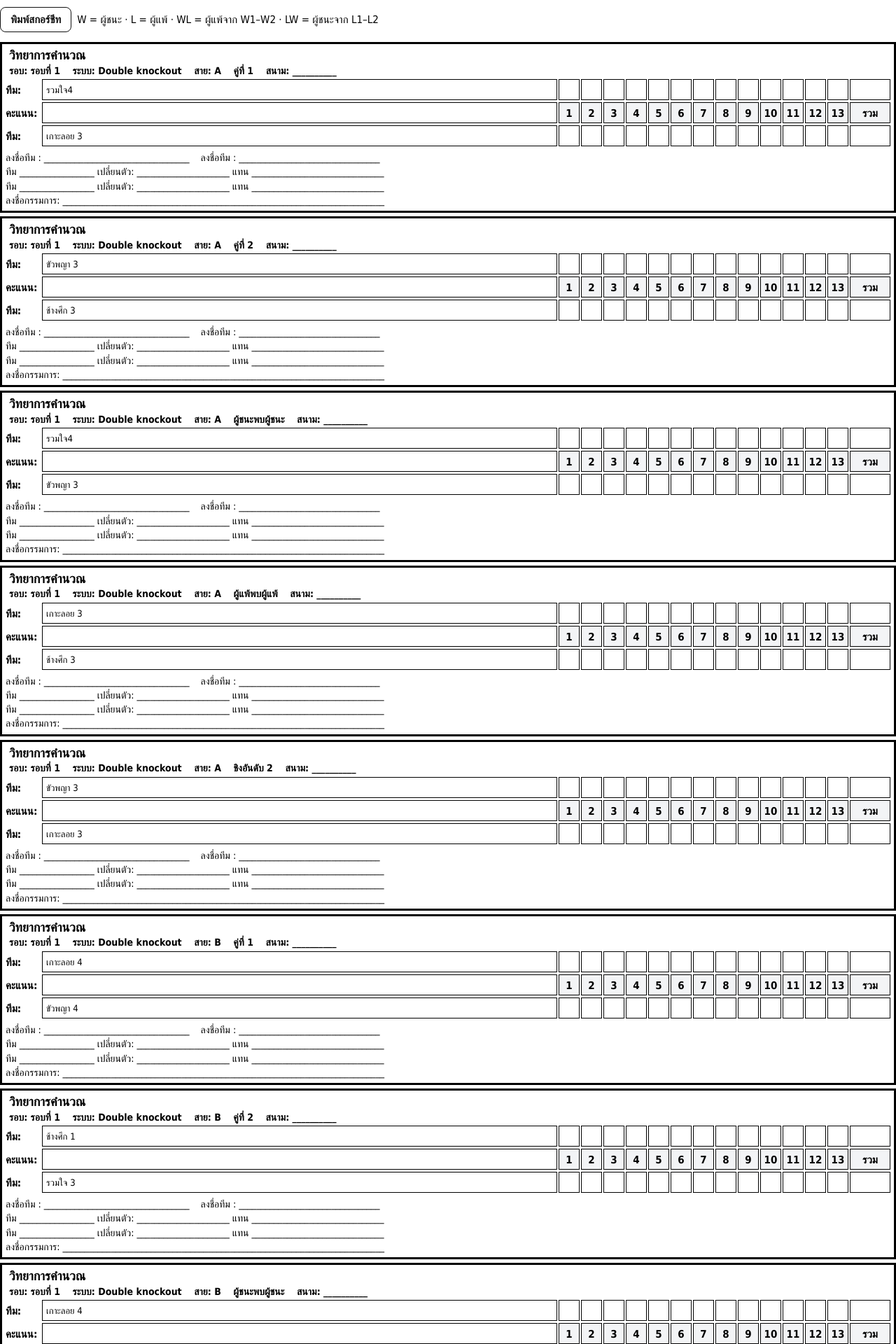
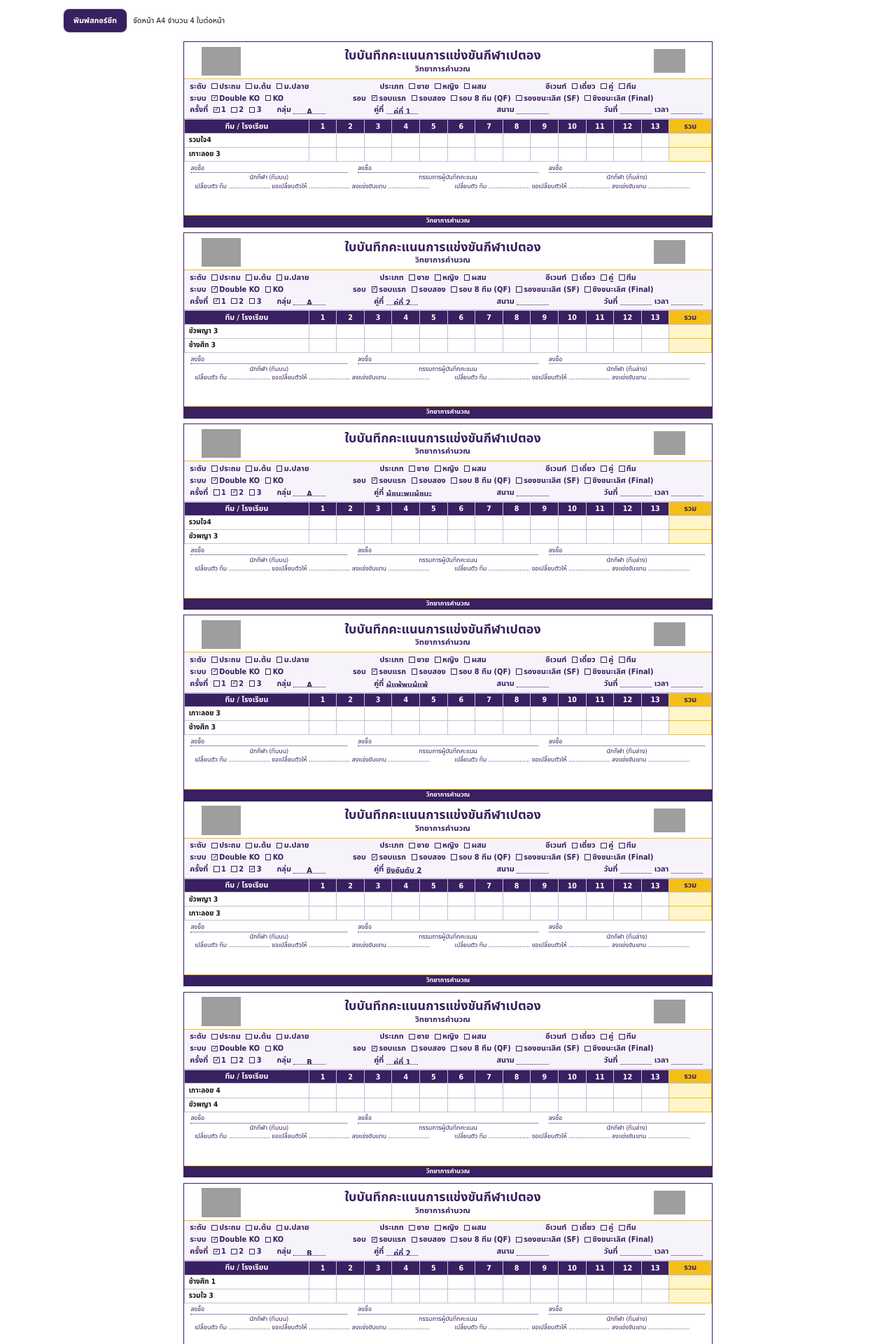
Before and after one commit to Dekchairukna/petanque_tournament, a Flask app: page /rounds/15/score-sheet in a window 1280 px wide. Shown: the top 1920 px of the page at 70% size. Run offline with Flask 3, Linux system fonts and the light colour scheme; data comes from the database, SQL or seed files in the repository; tables that the repository leaves empty hold one stand-in row (values such as "Sample post"); some libraries are stand-ins or nearby versions; grey boxes are pictures that could not be loaded.

Commit message:
Redesign score sheets as compact four-up forms

```diff
--- a/app.py
+++ b/app.py
@@ -1544,6 +1544,26 @@ def score_sheet_round_options(round_views):
     return options
 
 
+def attach_score_sheet_event(sheets, tournament):
+    """Attach event metadata needed by the compact four-up print layout."""
+    for sheet in sheets:
+        sheet["tournament_id"] = tournament["id"]
+        sheet["tournament_name"] = tournament["name"]
+        sheet["event_label"] = tournament["event_label"] or tournament["name"]
+        sheet["event_category"] = tournament["event_category"] or ""
+        sheet["event_gender"] = tournament["event_gender"] or ""
+        sheet["event_age"] = tournament["event_age"] or ""
+    return sheets
+
+
+def score_sheet_batch(db, tournament):
+    if not tournament["batch_id"]:
+        return None
+    return db.execute(
+        "SELECT * FROM tournament_batches WHERE id = ?", (tournament["batch_id"],)
+    ).fetchone()
+
+
 # ------------------------- template globals -------------------------
 @app.context_processor
 def inject_user():
@@ -1988,7 +2008,9 @@ def tournament_score_sheets(tournament_id):
             selected_round_id = candidate
         else:
             selected_round = "all"
-    sheets = build_score_sheet_matches(round_views, only_round_id=selected_round_id)
+    sheets = attach_score_sheet_event(
+        build_score_sheet_matches(round_views, only_round_id=selected_round_id), tournament
+    )
     return render_template(
         "score_sheet_tournoi_style.html",
         tournament=tournament,
@@ -1996,6 +2018,7 @@ def tournament_score_sheets(tournament_id):
         round_options=round_options,
         selected_round=selected_round,
         title_suffix="ทุกสกอร์ชีท",
+        batch=score_sheet_batch(db, tournament),
     )
 
 
@@ -2026,12 +2049,15 @@ def round_score_sheet(round_id):
         (round_row["tournament_id"],),
     ).fetchone()
     round_views = get_round_views(round_row["tournament_id"])
-    sheets = build_score_sheet_matches(round_views, only_round_id=round_id)
+    sheets = attach_score_sheet_event(
+        build_score_sheet_matches(round_views, only_round_id=round_id), tournament
+    )
     return render_template(
         "score_sheet_tournoi_style.html",
         tournament=tournament,
         sheets=sheets,
         title_suffix=round_row["round_name"],
+        batch=score_sheet_batch(db, tournament),
     )
 
 
@@ -2055,12 +2081,16 @@ def group_score_sheet(round_id, group_no):
         (round_row["tournament_id"],),
     ).fetchone()
     round_views = get_round_views(round_row["tournament_id"])
-    sheets = build_score_sheet_matches(round_views, only_round_id=round_id, only_group_no=group_no)
+    sheets = attach_score_sheet_event(
+        build_score_sheet_matches(round_views, only_round_id=round_id, only_group_no=group_no),
+        tournament,
+    )
     return render_template(
         "score_sheet_tournoi_style.html",
         tournament=tournament,
         sheets=sheets,
         title_suffix=f"{round_row['round_name']} / สาย {group_label(group_no)}",
+        batch=score_sheet_batch(db, tournament),
     )
 
 
@@ -3487,9 +3517,9 @@ def batch_score_sheets(batch_id):
             round_views = round_views[:1]
         elif rounds_mode == "latest":
             round_views = round_views[-1:]
-        tournament_sheets = build_score_sheet_matches(round_views)
-        for sheet in tournament_sheets:
-            sheet["tournament_name"] = tournament["name"]
+        tournament_sheets = attach_score_sheet_event(
+            build_score_sheet_matches(round_views), tournament
+        )
         sheets.extend(tournament_sheets)
 
     return render_template(
@@ -3499,6 +3529,7 @@ def batch_score_sheets(batch_id):
         round_options=None,
         selected_round="all",
         title_suffix=f"สกอร์ชีทรวม {len(tournaments)} ประเภท",
+        batch=batch,
     )
 
 
--- a/templates/score_sheet_tournoi_style.html
+++ b/templates/score_sheet_tournoi_style.html
@@ -1,254 +1,136 @@
 <!DOCTYPE html>
 <html lang="th">
-
 <head>
   <meta charset="UTF-8">
+  <meta name="viewport" content="width=device-width, initial-scale=1">
   <title>สกอร์ชีท - {{ tournament['name'] }}</title>
   <style>
-    @page {
-      size: A4 portrait;
-      margin: 5mm;
-    }
-
-    * {
-      box-sizing: border-box;
-    }
-
-    body {
-      font-family: Tahoma, Arial, sans-serif;
-      font-size: 15px;
-      margin: 0;
-      color: #000;
-    }
-
-    .no-print {
-      margin: 10px 0 14px;
-      display: flex;
-      gap: 8px;
-      align-items: center;
-    }
-
-    .btn {
-      display: inline-block;
-      padding: 8px 14px;
-      border: 1px solid #111;
-      border-radius: 8px;
-      text-decoration: none;
-      color: #111;
-      background: #fff;
-      font-weight: 700;
-    }
-
-    .score-sheet {
-      border: 3px solid #000;
-      padding: 5px;
-      margin-bottom: 5px;
-      min-height: 13mm;
-      position: relative;
-      page-break-inside: avoid;
-    }
-
-    .page-break-after {
-      page-break-after: always;
-      break-after: page;
-    }
-
-    .header {
-      display: flex;
-      justify-content: space-between;
-      align-items: flex-start;
-      gap: 8px;
-      margin-bottom: 3px;
-      padding: 0 5px;
-      line-height: 1.25;
-    }
-
-    .event-info {
-      flex: 1;
-      min-width: 0;
-    }
-
-    .event-name {
-      font-weight: 800;
-      font-size: 18px;
-      white-space: nowrap;
-      overflow: hidden;
-      text-overflow: ellipsis;
-    }
-
-    .event-details {
-      font-size: 14px;
-      font-weight: 700;
-      margin-top: 2px;
-    }
-
-    .meta-box {
-      border: 1px solid #000;
-      padding: 4px 6px;
-      min-width: 118px;
-      text-align: center;
-      font-weight: 800;
-    }
-
-    .row {
-      display: flex;
-      align-items: flex-start;
-      margin: 3px 0;
-    }
-
-    .label {
-      width: 52px;
-      min-width: 52px;
-      padding-top: 7px;
-      font-weight: 800;
-    }
-
-    .boxes {
-      display: grid;
-      grid-template-columns: minmax(165px, 1fr) repeat(13, 30px) 58px;
-      gap: 2px;
-      width: 100%;
-    }
-
-    .box,
-    .team-name-box {
-      height: 30px;
-      border: 1px solid #000;
-      text-align: center;
-      line-height: 30px;
-      box-sizing: border-box;
-    }
-
-    .team-name-box {
-      text-align: left;
-      padding-left: 5px;
-      font-size: 13px;
-      overflow: hidden;
-      white-space: nowrap;
-      text-overflow: ellipsis;
-    }
-
-    .score-number {
-      font-weight: 800;
-      background: #f3f4f6;
-    }
-
-    .signature {
-      margin-top: 6px;
-      line-height: 1.45;
-      font-size: 14px;
-    }
-
-    .sheet-footer {
-      position: absolute;
-      right: 8px;
-      bottom: 0px;
-      font-size: 11px;
-      color: #333;
-    }
-
-    @media print {
-      .no-print {
-        display: none !important;
-      }
-
-      body {
-        margin: 0;
-      }
-
-      .score-sheet {
-        margin-bottom: 0;
-      }
-    }
+    @page { size: A4 portrait; margin: 5mm; }
+    * { box-sizing: border-box; }
+    :root { --purple:#392060; --gold:#f4bf16; --pale:#f7f3fb; --grid:#c9bdd8; }
+    body { margin:0; color:var(--purple); background:#fff; font-family:Tahoma,"Noto Sans Thai",Arial,sans-serif; font-size:8.2pt; }
+    .toolbar { margin:12px auto; max-width:1100px; display:flex; flex-wrap:wrap; align-items:center; gap:8px; color:#111; }
+    .btn { border:1px solid #ddd; border-radius:9px; padding:8px 14px; color:#fff; background:var(--purple); font-weight:700; text-decoration:none; cursor:pointer; }
+    .toolbar select { padding:8px; border:1px solid #bbb; border-radius:8px; }
+    .page { width:200mm; min-height:287mm; margin:0 auto; display:grid; grid-template-rows:repeat(4, 1fr); gap:2mm; page-break-after:always; break-after:page; }
+    .page:last-child { page-break-after:auto; break-after:auto; }
+    .sheet { height:70.25mm; overflow:hidden; border:1.4px solid var(--purple); display:flex; flex-direction:column; page-break-inside:avoid; break-inside:avoid; background:white; }
+    .head { display:grid; grid-template-columns:24mm 1fr 28mm; min-height:14mm; align-items:center; padding:1.2mm 2mm .5mm; border-bottom:1.4px solid var(--gold); }
+    .logos { display:flex; justify-content:center; align-items:center; gap:1mm; height:12mm; }
+    .logo { max-width:19mm; max-height:11mm; object-fit:contain; }
+    .right-logos .logo { max-width:12mm; }
+    .title { text-align:center; min-width:0; line-height:1.15; }
+    .title-main { font-size:13.5pt; font-weight:800; white-space:nowrap; }
+    .title-sub { margin-top:.5mm; font-size:8.5pt; font-weight:700; white-space:nowrap; overflow:hidden; text-overflow:ellipsis; }
+    .event-name { color:#9a6b00; }
+    .meta { background:var(--pale); padding:.7mm 2.2mm .8mm; font-weight:700; line-height:1.55; border-bottom:1px solid var(--grid); }
+    .meta-line { display:grid; align-items:center; column-gap:2mm; white-space:nowrap; }
+    .meta-line.one { grid-template-columns:1.15fr 1fr 1fr; }
+    .meta-line.two { grid-template-columns:.78fr 1.75fr; }
+    .meta-line.three { grid-template-columns:.8fr .9fr 1.15fr 1fr 1fr; }
+    .check { display:inline-block; width:2.3mm; height:2.3mm; border:1px solid currentColor; margin:0 .6mm 0 1.1mm; vertical-align:-.25mm; position:relative; }
+    .check.on:after { content:"✓"; position:absolute; left:.15mm; top:-1.25mm; font-size:7pt; font-weight:900; }
+    .fill { display:inline-block; min-width:12mm; border-bottom:1px dotted var(--purple); text-align:center; height:3mm; overflow:hidden; vertical-align:-.7mm; }
+    table { width:100%; border-collapse:collapse; table-layout:fixed; }
+    th, td { border:.65px solid var(--grid); height:5.3mm; text-align:center; padding:0; }
+    th { background:var(--purple); color:#fff; height:5.1mm; font-size:8pt; }
+    th.team-head { width:47mm; }
+    th.total-head { width:16mm; background:var(--gold); color:var(--purple); }
+    td.team-cell { text-align:left; padding:0 1.5mm; color:#111; font-size:7.5pt; font-weight:700; white-space:nowrap; overflow:hidden; text-overflow:ellipsis; }
+    td.total-cell { background:#fff5ca; border-color:var(--gold); }
+    .signatures { display:grid; grid-template-columns:1fr 1.15fr 1fr; gap:4mm; padding:1mm 2.5mm .4mm; font-size:6.6pt; line-height:1.2; }
+    .sign-box { text-align:center; }
+    .sign-line { display:block; border-bottom:1px dotted var(--purple); height:3.3mm; margin-bottom:.4mm; text-align:left; }
+    .subs { display:grid; grid-template-columns:1fr 1fr; gap:1mm 5mm; padding:0 4mm .7mm; font-size:6.5pt; line-height:1.25; }
+    .footer { margin-top:auto; background:var(--purple); color:#fff; border-top:1px solid var(--gold); text-align:center; font-weight:700; min-height:4mm; line-height:4mm; font-size:6.7pt; white-space:nowrap; overflow:hidden; text-overflow:ellipsis; padding:0 2mm; }
+    .empty { padding:25px; border:1px solid #ddd; color:#111; }
+    @media print { .no-print { display:none!important; } body { print-color-adjust:exact; -webkit-print-color-adjust:exact; } .page { margin:0; } }
   </style>
 </head>
-
 <body>
-  <div class="no-print">
+  <div class="toolbar no-print">
     <a class="btn" href="javascript:window.print()">พิมพ์สกอร์ชีท</a>
     {% if round_options %}
     <form method="get" style="display:flex;gap:8px;align-items:center;margin:0;">
-      <label for="round-filter"><strong>เลือกรอบ:</strong></label>
-      <select id="round-filter" name="round" style="padding:8px 10px;border:1px solid #111;border-radius:8px;">
+      <strong>เลือกรอบ:</strong>
+      <select name="round">
         <option value="all" {% if selected_round == 'all' %}selected{% endif %}>ทั้งหมด</option>
-        {% for option in round_options %}
-        <option value="{{ option.id }}" {% if selected_round|string == option.id|string %}selected{% endif %}>{{ option.label }}</option>
-        {% endfor %}
+        {% for option in round_options %}<option value="{{ option.id }}" {% if selected_round|string == option.id|string %}selected{% endif %}>{{ option.label }}</option>{% endfor %}
       </select>
       <button class="btn" type="submit">แสดงรอบที่เลือก</button>
     </form>
     {% endif %}
-    <span>W = ผู้ชนะ · L = ผู้แพ้ · WL = ผู้แพ้จาก W1–W2 · LW = ผู้ชนะจาก L1–L2</span>
+    <span>จัดหน้า A4 จำนวน 4 ใบต่อหน้า</span>
   </div>
 
-  {% if not sheets %}
-  <div style="padding: 24px; border: 1px solid #ddd;">ยังไม่มีคู่แข่งขันสำหรับพิมพ์สกอร์ชีท</div>
-  {% endif %}
+  {% if not sheets %}<div class="empty">ยังไม่มีคู่แข่งขันสำหรับพิมพ์สกอร์ชีท</div>{% endif %}
 
-  {% for sheet in sheets %}
-  <div class="score-sheet {% if loop.index % 4 == 0 %}page-break-after{% endif %}">
-    <div class="header">
-      <div class="event-info">
-        <div class="event-name">{{ sheet.tournament_name or tournament['name'] }}</div>
-        <div class="event-details">
-          รอบ: {{ sheet.round['round_name'] }} &nbsp;&nbsp;
-          ระบบ: {{ competition_type_label(sheet.round['round_type']) }} &nbsp;&nbsp;
-          สาย: {{ sheet.group_label }} &nbsp;&nbsp;
-          {{ sheet.stage_label }} &nbsp;&nbsp;
-          สนาม: {{ sheet.court_name or '__________' }}
+  {% for page_sheets in sheets|batch(4, none) %}
+  <section class="page">
+    {% for sheet in page_sheets %}
+    {% if sheet %}
+    {% set event_name = sheet.event_label or sheet.tournament_name %}
+    {% set level_primary = 'ประถม' in event_name %}
+    {% set level_lower = 'ม.ต้น' in event_name %}
+    {% set level_upper = 'ม.ปลาย' in event_name %}
+    {% set category = sheet.event_category or '' %}
+    {% set gender = sheet.event_gender or '' %}
+    {% set round_name = sheet.round['round_name'] %}
+    <article class="sheet">
+      <header class="head">
+        <div class="logos">
+          {% if sheet.tournament_id %}<img class="logo" src="{{ url_for('tournament_print_logo', tournament_id=sheet.tournament_id, side='left') }}" alt="โลโก้ซ้าย">{% endif %}
+        </div>
+        <div class="title">
+          <div class="title-main">ใบบันทึกคะแนนการแข่งขันกีฬาเปตอง</div>
+          <div class="title-sub">{{ batch['name'] if batch else sheet.tournament_name }}{% if batch and batch['subtitle'] %} <span class="event-name">{{ batch['subtitle'] }}</span>{% endif %}</div>
+        </div>
+        <div class="logos right-logos">
+          {% if sheet.tournament_id %}<img class="logo" src="{{ url_for('tournament_print_logo', tournament_id=sheet.tournament_id, side='right') }}" alt="โลโก้ขวา">{% endif %}
+        </div>
+      </header>
+
+      <div class="meta">
+        <div class="meta-line one">
+          <span>ระดับ <i class="check {{ 'on' if level_primary }}"></i>ประถม <i class="check {{ 'on' if level_lower }}"></i>ม.ต้น <i class="check {{ 'on' if level_upper }}"></i>ม.ปลาย{% if sheet.event_age %} รุ่น {{ sheet.event_age }} ปี{% endif %}</span>
+          <span>ประเภท <i class="check {{ 'on' if gender == 'ชาย' }}"></i>ชาย <i class="check {{ 'on' if gender == 'หญิง' }}"></i>หญิง <i class="check {{ 'on' if gender == 'ผสม' }}"></i>ผสม</span>
+          <span>อีเวนท์ <i class="check {{ 'on' if category == 'เดี่ยว' }}"></i>เดี่ยว <i class="check {{ 'on' if category in ['คู่','คู่ผสม'] }}"></i>คู่ <i class="check {{ 'on' if category == 'ทีม' }}"></i>ทีม</span>
+        </div>
+        <div class="meta-line two">
+          <span>ระบบ <i class="check {{ 'on' if sheet.round['round_type'] == 'double_knockout' }}"></i>Double KO <i class="check {{ 'on' if sheet.round['round_type'] == 'knockout' }}"></i>KO</span>
+          <span>รอบ <i class="check {{ 'on' if sheet.round['round_no'] == 1 }}"></i>รอบแรก <i class="check {{ 'on' if sheet.round['round_no'] == 2 }}"></i>รอบสอง <i class="check {{ 'on' if '8' in round_name or 'QF' in round_name }}"></i>รอบ 8 ทีม (QF) <i class="check {{ 'on' if 'รอง' in round_name or 'SF' in round_name }}"></i>รองชนะเลิศ (SF) <i class="check {{ 'on' if 'ชิง' in round_name or 'Final' in round_name }}"></i>ชิงชนะเลิศ (Final)</span>
+        </div>
+        <div class="meta-line three">
+          <span>ครั้งที่ <i class="check {{ 'on' if sheet.stage_no == 1 }}"></i>1 <i class="check {{ 'on' if sheet.stage_no == 2 }}"></i>2 <i class="check {{ 'on' if sheet.stage_no == 3 }}"></i>3</span>
+          <span>กลุ่ม <b class="fill">{{ sheet.group_label }}</b></span>
+          <span>คู่ที่ <b class="fill">{{ sheet.stage_label }}</b></span>
+          <span>สนาม <b class="fill">{{ sheet.court_name or '' }}</b></span>
+          <span>วันที่ <b class="fill"></b> เวลา <b class="fill"></b></span>
         </div>
       </div>
 
-    </div>
+      <table>
+        <thead><tr><th class="team-head">ทีม / โรงเรียน</th>{% for i in range(1,14) %}<th>{{ i }}</th>{% endfor %}<th class="total-head">รวม</th></tr></thead>
+        <tbody>
+          <tr><td class="team-cell">{{ sheet.team1_name }}</td>{% for _ in range(13) %}<td></td>{% endfor %}<td class="total-cell"></td></tr>
+          <tr><td class="team-cell">{{ sheet.team2_name }}</td>{% for _ in range(13) %}<td></td>{% endfor %}<td class="total-cell"></td></tr>
+        </tbody>
+      </table>
 
-    <div class="row">
-      <div class="label">ทีม:</div>
-      <div class="boxes">
-        <div class="team-name-box team-name">{{ sheet.team1_name }}</div>
-        {% for _ in range(13) %}<div class="box"></div>{% endfor %}
-        <div class="box"></div>
+      <div class="signatures">
+        <div class="sign-box"><span class="sign-line">ลงชื่อ</span>นักกีฬา (ทีมบน)</div>
+        <div class="sign-box"><span class="sign-line">ลงชื่อ</span>กรรมการผู้บันทึกคะแนน</div>
+        <div class="sign-box"><span class="sign-line">ลงชื่อ</span>นักกีฬา (ทีมล่าง)</div>
       </div>
-    </div>
-
-    <div class="row">
-      <div class="label">คะแนน:</div>
-      <div class="boxes">
-        <div class="team-name-box"></div>
-        {% for i in range(1, 14) %}<div class="box score-number">{{ i }}</div>{% endfor %}
-        <div class="box score-number">รวม</div>
+      <div class="subs">
+        <span>เปลี่ยนตัว ทีม ........................ ขอเปลี่ยนตัวให้ ........................ ลงแข่งขันแทน ........................</span>
+        <span>เปลี่ยนตัว ทีม ........................ ขอเปลี่ยนตัวให้ ........................ ลงแข่งขันแทน ........................</span>
       </div>
-    </div>
-
-    <div class="row">
-      <div class="label">ทีม:</div>
-      <div class="boxes">
-        <div class="team-name-box team-name">{{ sheet.team2_name }}</div>
-        {% for _ in range(13) %}<div class="box"></div>{% endfor %}
-        <div class="box"></div>
-      </div>
-    </div>
-
-    <div class="signature">
-      ลงชื่อทีม : _________________________________&nbsp;&nbsp;&nbsp;
-      ลงชื่อทีม : ________________________________<br>
-      ทีม _________________ เปลี่ยนตัว: _____________________ แทน ______________________________<br>
-      ทีม _________________ เปลี่ยนตัว: _____________________ แทน ______________________________<br>
-      ลงชื่อกรรมการ: _________________________________________________________________________
-    </div>
-
-  </div>
+      <footer class="footer">{{ batch['subtitle'] if batch and batch['subtitle'] else event_name }}</footer>
+    </article>
+    {% endif %}
+    {% endfor %}
+  </section>
   {% endfor %}
-
-  <script>
-    function fitTeamName(box, minFontSize = 8) {
-      let fontSize = parseFloat(window.getComputedStyle(box).fontSize);
-      while (box.scrollWidth > box.clientWidth && fontSize > minFontSize) {
-        fontSize -= 0.5;
-        box.style.fontSize = fontSize + 'px';
-      }
-    }
-    document.querySelectorAll('.team-name').forEach(box => fitTeamName(box));
-  </script>
 </body>
-
 </html>
```
